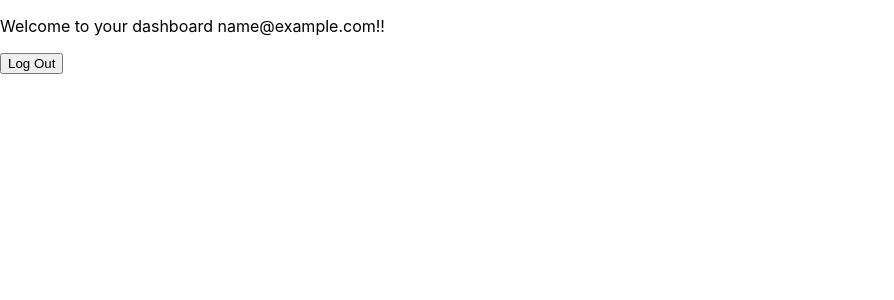
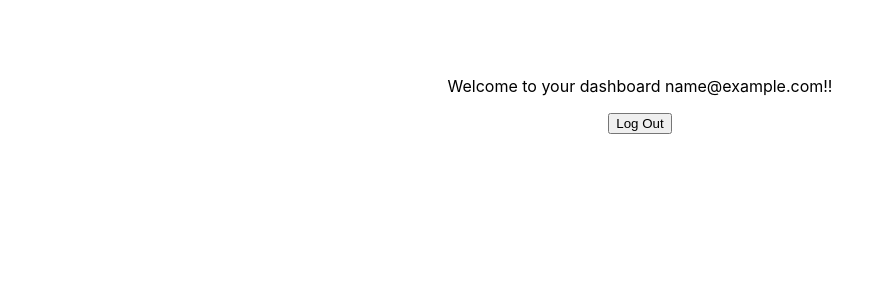
Before and after one commit to minericpark/StickIt, a React (Create React App) app in the folder stickit/: page /dashboard in a window 1280 px wide. Both pictures are taken after typing "name@example.com", "Sample123" into the empty fields and a click on the button "Log In". Shown: the top 300 px of the page, without its empty margins (0-894 px from the left). Built offline with nearby package versions, Linux system fonts and the light colour scheme.

Commit message:
Update CSS

```diff
--- a/stickit/src/components/dashboard.js
+++ b/stickit/src/components/dashboard.js
@@ -15,7 +15,7 @@ function Dashboard() {
     }
 
     return (
-        <div>
+        <div id="dashboard-page" className="page">
             <p>Welcome to your dashboard {userID}!!</p>
             <button onClick={logoutButtonClick}>Log Out</button>
         </div>
--- a/stickit/src/components/login_page.js
+++ b/stickit/src/components/login_page.js
@@ -56,7 +56,7 @@ function LoginPage() {
     }
 
     return (
-        <div id="login-page">
+        <div id="login-page" className="page">
             <form id="login-form" onSubmit={handleLogin}>
                 <h1 className="title">Log In</h1>
                 {errorMsg ? (
--- a/stickit/src/css/App.css
+++ b/stickit/src/css/App.css
@@ -1,14 +1,18 @@
 .error-message {
-    color: red
+    color: red;
 }
 .title {
     text-align: center;
 }
-
-#login-page {
+.page {
     padding: 60px 0;
 }
-#login-page form {
+
+#dashboard-page {
+    text-align: center;
+}
+
+#login-form {
     margin: auto;
     max-width: 175px;
     width: fit-content;
@@ -16,7 +20,7 @@
     padding: 0 15px 15px 15px;
     /* text-align: center; */
 }
-#login-page form button {
+#login-form button {
     margin: 5px auto;
     display: block;
 }
```
